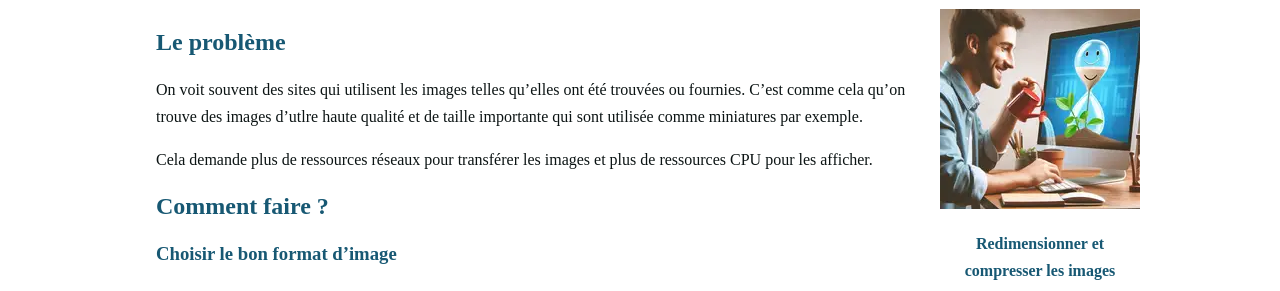
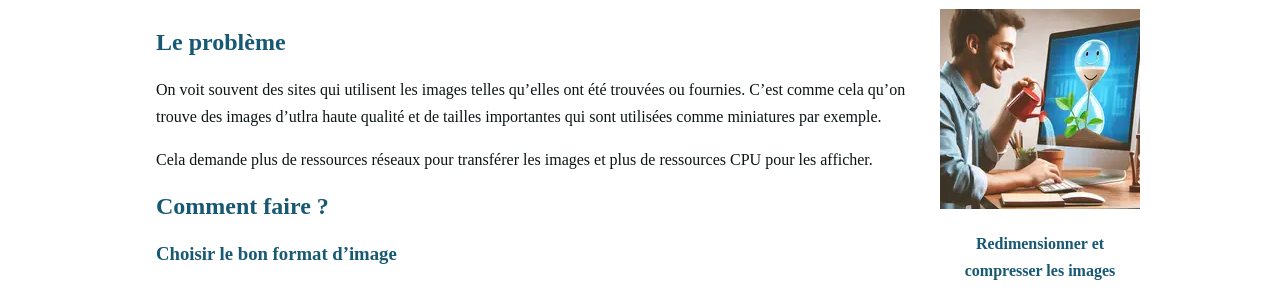
Before and after one commit to guillaumew/simbios, a Jekyll site: the page built from blog/_posts/articles/2024-02-01-01-redimensionner-compresser-images.md, in a window 1280 px wide and 900 px high. Shown: the part 287-578 px from the top of the window. Built offline with Jekyll 4.4.1, drawn with Linux system fonts in a browser that asks for light colours.

Commit message:
Update 2024-02-01-01-redimensionner-compresser-images.md

```diff
--- a/blog/_posts/articles/2024-02-01-01-redimensionner-compresser-images.md
+++ b/blog/_posts/articles/2024-02-01-01-redimensionner-compresser-images.md
@@ -8,7 +8,7 @@ hidden: true
 ---
 
 ## Le problème
-On voit souvent des sites qui utilisent les images telles qu'elles ont été trouvées ou fournies. C'est comme cela qu'on trouve des images d'utlre haute qualité et de taille importante qui sont utilisée comme miniatures par exemple.
+On voit souvent des sites qui utilisent les images telles qu'elles ont été trouvées ou fournies. C'est comme cela qu'on trouve des images d'utlra haute qualité et de tailles importantes qui sont utilisées comme miniatures par exemple.
 
 Cela demande plus de ressources réseaux pour transférer les images et plus de ressources CPU pour les afficher.
 
```
